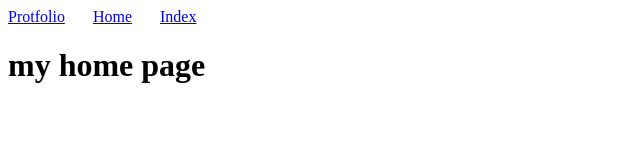
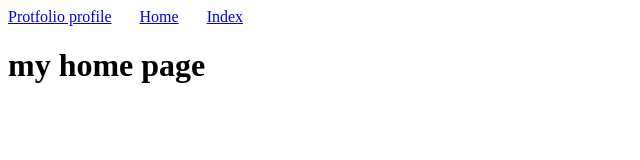
Before and after one commit to Himanshu8483/repo1, a plain HTML site: page home.html in a window 1280 px wide. Shown: the whole page, without its empty margins (0-640 px from the left). Drawn offline with Linux system fonts and the light colour scheme.

Commit message:
Update home

```diff
--- a/home.html
+++ b/home.html
@@ -6,7 +6,7 @@
     <title>Document</title>
 </head>
 <body>
-    <a href="https://himanshu8483.github.io/portfolio/">Protfolio</a> &nbsp; &nbsp; &nbsp;
+    <a href="https://himanshu8483.github.io/portfolio/">Protfolio profile</a> &nbsp; &nbsp; &nbsp;
     <a href="home.html">Home</a> &nbsp; &nbsp; &nbsp;
     <a href="index.html">Index</a>
     <br>
```
